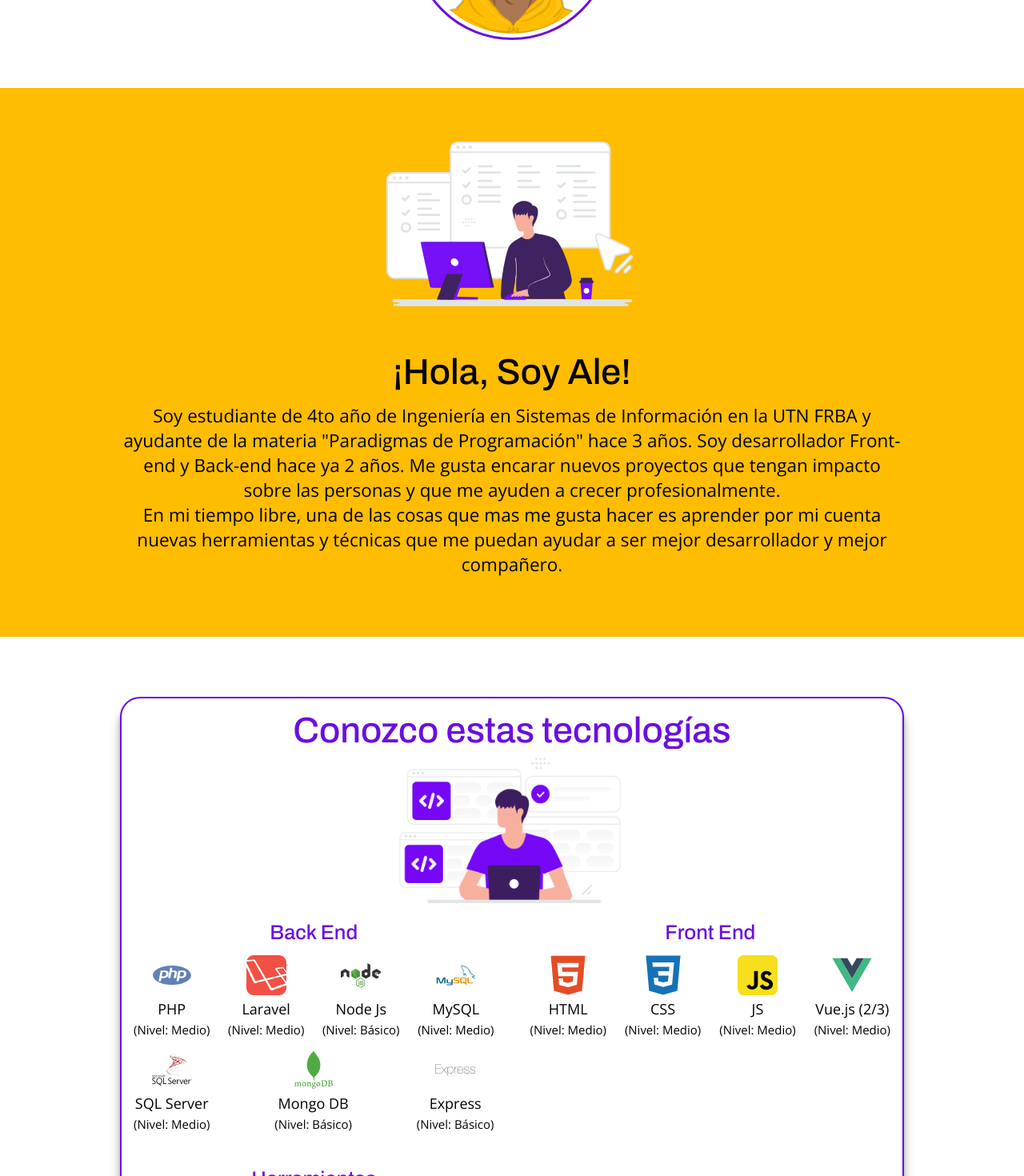
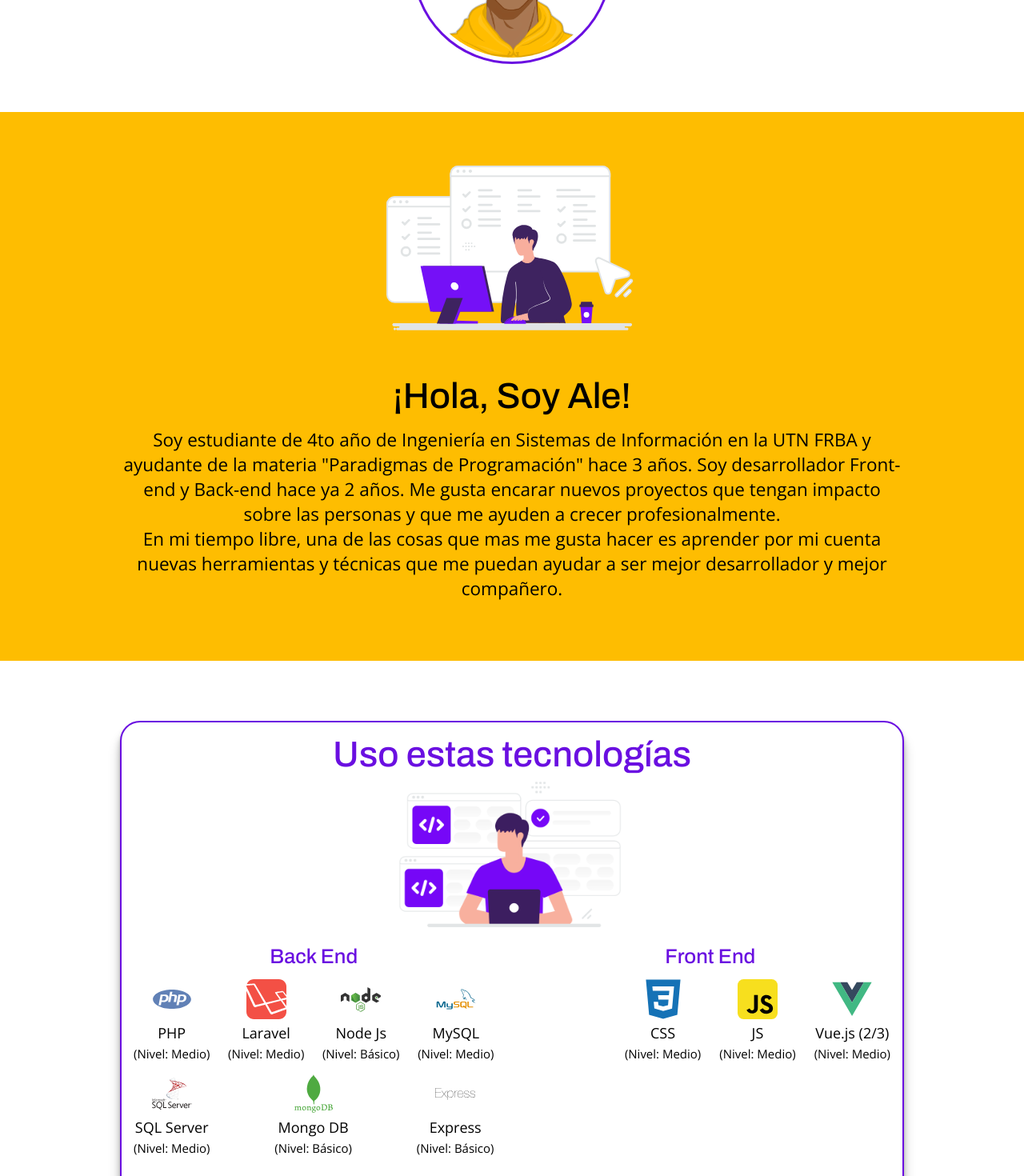
Before and after one commit to achani2497/portfolio, a Vue app: page / in a window 1280 px wide. Shown: the part 440-1910 px from the top of the page at 80% size. Built offline with nearby package versions, Linux system fonts and the light colour scheme.

Commit message:
Agrego el efecto fadeIn a varios elementos

```diff
--- a/src/App.vue
+++ b/src/App.vue
@@ -26,6 +26,7 @@ html{
   --height-section-image: 200px;
 }
 .logo{
+  margin: 1rem;
   width: 70px;
   height: 70px;
   background-image: url('~@/assets/images/logo.png');
@@ -91,6 +92,28 @@ html{
               0 2px 4px rgba(0,0,0,0.1),
               0 4px 8px rgba(0,0,0,0.14);
 }
+.fade-in{
+  opacity: 0;
+  transition: 0.3s all ease-out;
+  transform: scale(0.8);
+}
+
+@keyframes fadeIn{
+  0%{
+    opacity: 0;
+  }
+  40%{
+    opacity: .2;
+  }
+  80%{
+    opacity: .6;
+  }
+  100%{
+    opacity: 1;
+    transform: translateX(0)
+  }
+}
+
 
 /* Para tablets   */
 @media screen and (min-width: 768px) {
--- a/src/components/contacto/contactForm.vue
+++ b/src/components/contacto/contactForm.vue
@@ -1,5 +1,5 @@
 <template>
-    <div class="form-container box-shadow">
+    <div class="form-container box-shadow fade-in">
         <form @submit.prevent="enviarMail" class="flex flex-column">
             <div class="form-body flex flex-column">
                 <div class="form-input-group">
--- a/src/components/presentacion/SobreMiComponent.vue
+++ b/src/components/presentacion/SobreMiComponent.vue
@@ -1,8 +1,8 @@
 <template>
     <div class="sobre-mi-container flex flex-column">
-        <img :src="require('@/assets/images/ilustraciones_violetas/aboutme.svg')" alt="sobre-mi-imagen">
-        <div class="titulo texto-grande texto-centrado">¡Hola, Soy Ale!</div>
-        <div class="texto-centrado">
+        <img class="fade-in" :src="require('@/assets/images/ilustraciones_violetas/aboutme.svg')" alt="sobre-mi-imagen">
+        <div class="titulo texto-grande texto-centrado fade-in">¡Hola, Soy Ale!</div>
+        <div class="texto-centrado fade-in">
             <p class="texto-medio">Soy estudiante de 4to año de Ingeniería en Sistemas de Información en la UTN FRBA y ayudante de la materia "Paradigmas de Programación" hace 3 años. Soy desarrollador Front-end y Back-end hace ya 2 años. Me gusta encarar nuevos proyectos que tengan impacto sobre las personas y que me ayuden a crecer profesionalmente.</p>
             <p class="texto-medio">En mi tiempo libre, una de las cosas que mas me gusta hacer es aprender por mi cuenta nuevas herramientas y técnicas que me puedan ayudar a ser mejor desarrollador y mejor compañero.</p>
         </div>
--- a/src/components/skills/backendComponent.vue
+++ b/src/components/skills/backendComponent.vue
@@ -2,13 +2,13 @@
     <div class="techs-container flex flex-column">
         <div class="titulo texto-semi-grande texto-centrado violet">Back End</div>
         <ul class="flex">
-            <li class="texto-semi-medio"><div class="icon php"></div>PHP <span>(Nivel: Medio)</span> </li>
-            <li class="texto-semi-medio"><div class="icon laravel"></div>Laravel <span>(Nivel: Medio)</span> </li>
-            <li class="texto-semi-medio"><div class="icon nodejs"></div>Node Js <span>(Nivel: Básico)</span> </li>
-            <li class="texto-semi-medio"><div class="icon mysql"></div>MySQL <span>(Nivel: Medio)</span> </li>
-            <li class="texto-semi-medio"><div class="icon sql"></div>SQL Server <span>(Nivel: Medio)</span> </li>
-            <li class="texto-semi-medio"><div class="icon mongodb"></div>Mongo DB <span>(Nivel: Básico)</span> </li>
-            <li class="texto-semi-medio"><div class="icon express"></div>Express <span>(Nivel: Básico)</span> </li>
+            <li class="texto-semi-medio fade-in"><div class="icon php"></div>PHP <span>(Nivel: Medio)</span> </li>
+            <li class="texto-semi-medio fade-in"><div class="icon laravel"></div>Laravel <span>(Nivel: Medio)</span> </li>
+            <li class="texto-semi-medio fade-in"><div class="icon nodejs"></div>Node Js <span>(Nivel: Básico)</span> </li>
+            <li class="texto-semi-medio fade-in"><div class="icon mysql"></div>MySQL <span>(Nivel: Medio)</span> </li>
+            <li class="texto-semi-medio fade-in"><div class="icon sql"></div>SQL Server <span>(Nivel: Medio)</span> </li>
+            <li class="texto-semi-medio fade-in"><div class="icon mongodb"></div>Mongo DB <span>(Nivel: Básico)</span> </li>
+            <li class="texto-semi-medio fade-in"><div class="icon express"></div>Express <span>(Nivel: Básico)</span> </li>
         </ul>
     </div>
 </template>
--- a/src/components/skills/frontendComponent.vue
+++ b/src/components/skills/frontendComponent.vue
@@ -2,10 +2,10 @@
     <div class="techs-container flex flex-column">
         <div class="titulo texto-semi-grande texto-centrado violet">Front End</div>
         <ul class="flex">
-            <li class="texto-semi-medio"> <div class="icon html5"></div> HTML <span>(Nivel: Medio)</span> </li>
-            <li class="texto-semi-medio"> <div class="icon css3"></div> CSS <span>(Nivel: Medio)</span> </li>
-            <li class="texto-semi-medio"> <div class="icon js"></div> JS <span>(Nivel: Medio)</span> </li>
-            <li class="texto-semi-medio"> <div class="icon vue"></div> Vue.js (2/3)  <span>(Nivel: Medio)</span></li>
+            <li class="texto-semi-medio fade-in"> <div class="icon html5"></div> HTML <span>(Nivel: Medio)</span> </li>
+            <li class="texto-semi-medio fade-in"> <div class="icon css3"></div> CSS <span>(Nivel: Medio)</span> </li>
+            <li class="texto-semi-medio fade-in"> <div class="icon js"></div> JS <span>(Nivel: Medio)</span> </li>
+            <li class="texto-semi-medio fade-in"> <div class="icon vue"></div> Vue.js (2/3)  <span>(Nivel: Medio)</span></li>
         </ul>
     </div>
 </template>
--- a/src/components/skills/skillsComponent.vue
+++ b/src/components/skills/skillsComponent.vue
@@ -2,7 +2,7 @@
     <div class="skills">
         <div class="skill-container flex flex-column box-shadow">
             <div class="skills-titulo flex">
-                <div class="titulo texto-centrado texto-grande violet">Conozco estas tecnologías</div>
+                <div class="titulo texto-centrado texto-grande violet">Uso estas tecnologías</div>
                 <div class="skills-image"></div>
             </div>
             <div class="stacks">
@@ -73,9 +73,6 @@ export default {
         'front-end': FrontEndComponent,
         'back-end': BackEndComponent,
         'tools': ToolsComponent
-    },
-    setup() {
-
-    },
+    }
 }
 </script>
--- a/src/components/skills/toolsComponent.vue
+++ b/src/components/skills/toolsComponent.vue
@@ -2,9 +2,9 @@
     <div class="techs-container flex flex-column">
         <div class="titulo texto-semi-grande texto-centrado violet">Herramientas</div>
         <ul class="flex">
-            <li class="texto-semi-medio"><div class="icon github"></div>Github </li>
-            <li class="texto-semi-medio"><div class="icon postman"></div>Postman </li>
-            <li class="texto-semi-medio"><div class="icon figma"></div>Figma <span>(Nivel: Básico)</span> </li>
+            <li class="texto-semi-medio fade-in"><div class="icon github"></div>Github </li>
+            <li class="texto-semi-medio fade-in"><div class="icon postman"></div>Postman </li>
+            <li class="texto-semi-medio fade-in"><div class="icon figma"></div>Figma <span>(Nivel: Básico)</span> </li>
         </ul>
     </div>
 </template>
--- a/src/components/trabajos/trabajosComponent.vue
+++ b/src/components/trabajos/trabajosComponent.vue
@@ -1,11 +1,11 @@
 <template>
     <div class="trabajos-container flex flex-column">
             <div class="trabajos-titulo flex">
-                <div class="titulo texto-centrado texto-grande white">Estos son mis trabajos!</div>
+                <div class="titulo texto-centrado texto-grande white">Estos son mis trabajos</div>
                 <div class="trabajos-image"></div>
             </div>
             <ul class="trabajos-galeria">
-                <li class="trabajo" v-for="(trabajo, index) in trabajos" :key="index">
+                <li class="trabajo fade-in" v-for="(trabajo, index) in trabajos" :key="index">
                     <trabajo
                         :titulo="trabajo.titulo"
                         :descripcion="trabajo.descripcion"
@@ -17,8 +17,6 @@
                     </trabajo>
                 </li>
             </ul>
-        <!-- <div class="absolute-container flex flex-column">
-        </div> -->
     </div>
 </template>
 <style scoped>
--- a/src/views/Home.vue
+++ b/src/views/Home.vue
@@ -30,6 +30,7 @@ import TrabajosComponent            from '../components/trabajos/trabajosCompone
 import ContactoComponent            from '../components/contacto/contactoComponent.vue'
 import RedesSociales                from '../components/rrss/redesSocialesComponents.vue'
 import Menu                         from '../components/float-menu/menuComponent.vue'
+import { onMounted } from 'vue'
 
 export default {
     components:{
@@ -42,7 +43,28 @@ export default {
         'menu-flotante':        Menu
     },
     setup() {
-
-    },
+        var fadeInElements = []
+        const handleScroll = () => {
+            for (var i = 0; i < fadeInElements.length; i++) {
+                var elem = fadeInElements[i]
+                if(isElemVisible(elem)){
+                    elem.style.opacity = '1'
+                    elem.style.transform = 'scale(1)'
+                    fadeInElements.splice(i, 1)
+                }
+            }
+        }
+        const isElemVisible = (el) => {
+            var rect = el.getBoundingClientRect()
+            var elemTop = rect.top + 100 // 200 = buffer
+            var elemBottom = rect.bottom
+            return elemTop < window.innerHeight && elemBottom >= 0
+        }
+        onMounted(() => {
+            fadeInElements = Array.from(document.getElementsByClassName('fade-in'))
+            document.addEventListener('scroll', handleScroll)
+            handleScroll()
+        })
+    }
 }
 </script>
```
